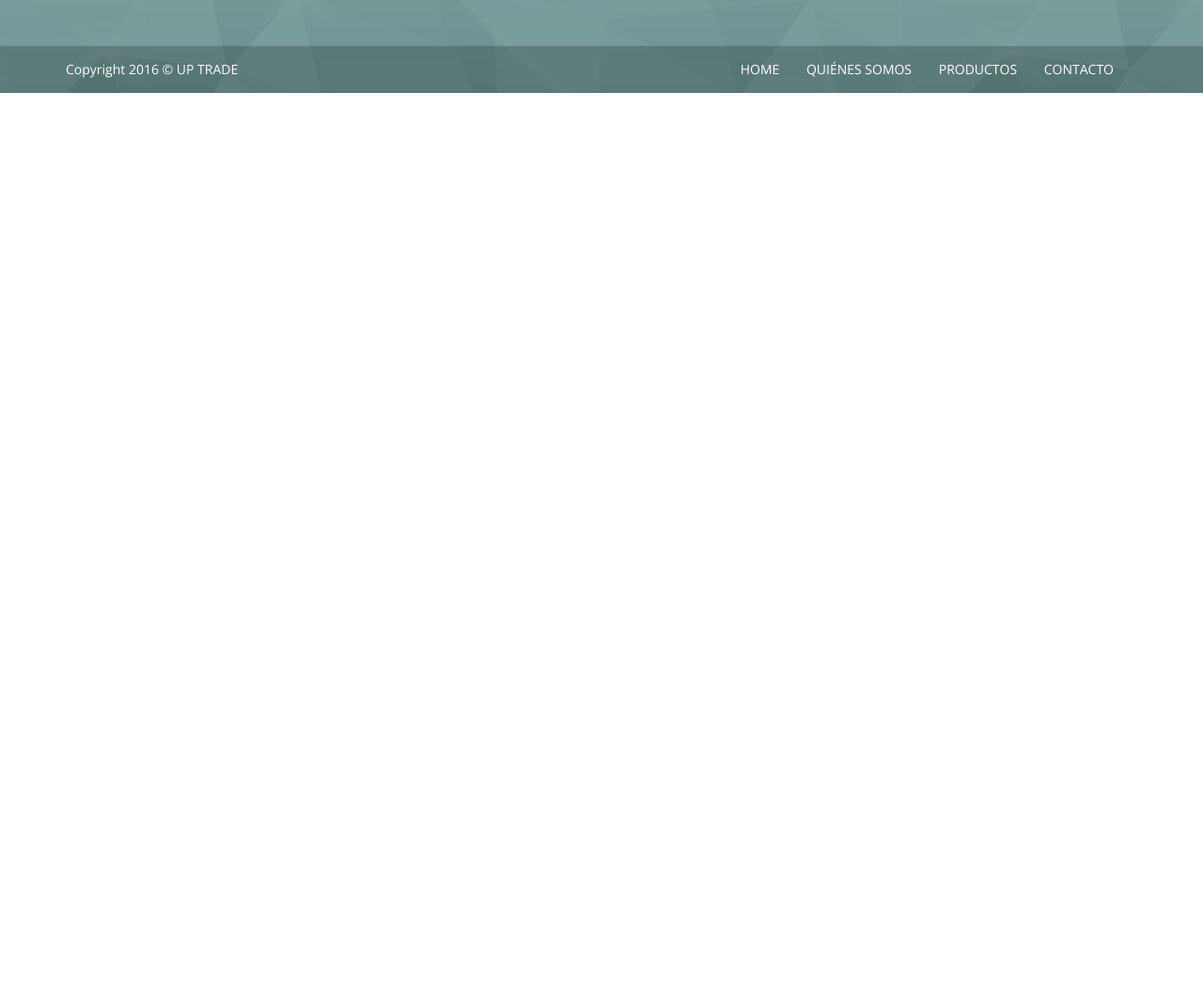
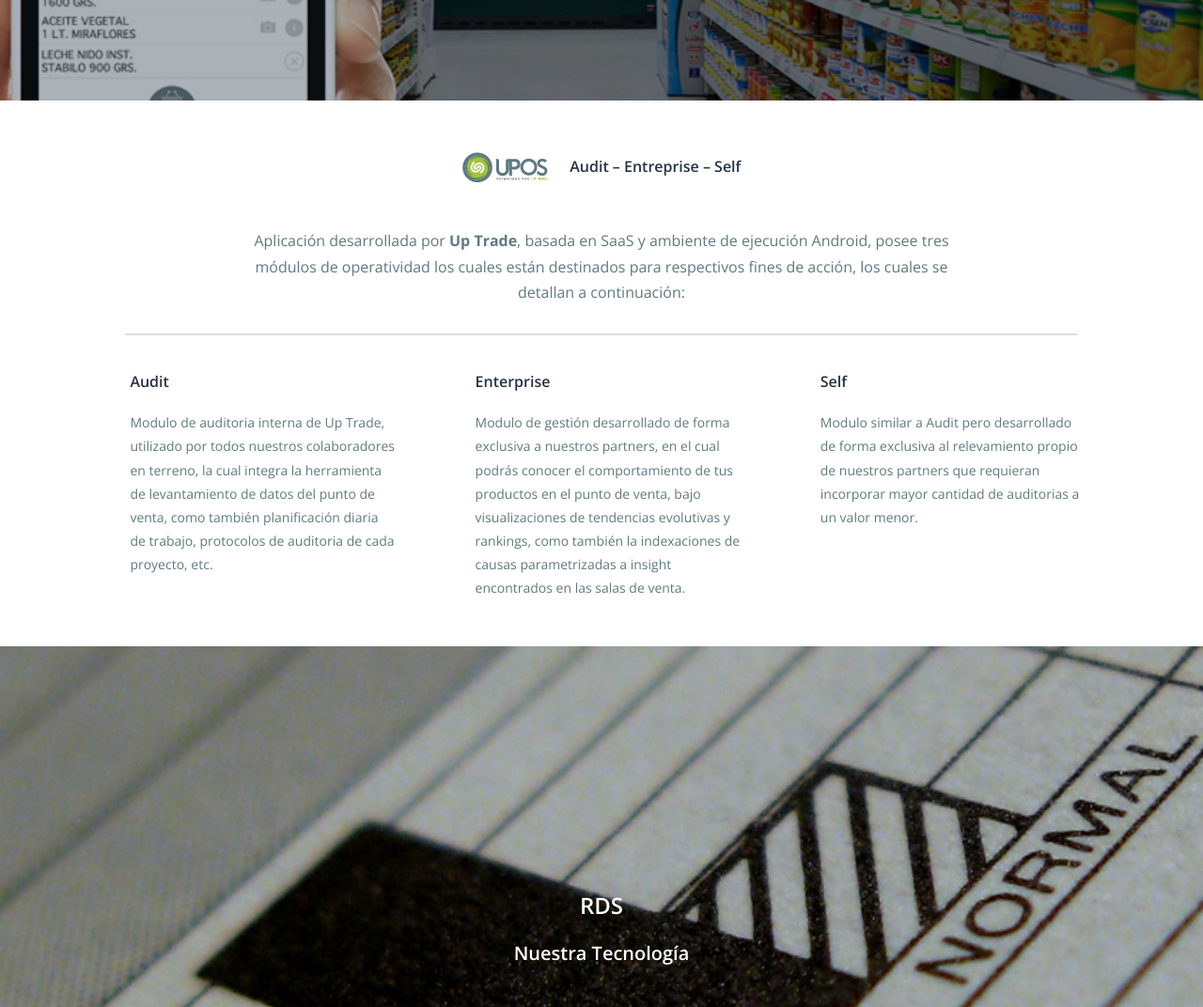
Before and after one commit to jlmonroy13/uptrade, a plain HTML site: page nuestra-tecnologia.html in a window 1280 px wide. Shown: the part 500-1572 px from the top of the page at 94% size. Before the commit the page ends 800 px from the top, so only its background shows below. Drawn offline with nearby package versions, Linux system fonts and the light colour scheme.

Commit message:
nuestra tecnologia falta ultima seccion

```diff
--- /dev/null
+++ b/css/sass/_nuestra-tecnologia.scss
@@ -0,0 +1,83 @@
+// Our technology styes
+#our-technology {
+	.our-technology-main {
+		background:  url('../img/bckg/nuestra-tecnologia_bckg.jpg') no-repeat;
+		background-size: cover;
+		padding: 17.3571rem 0;
+		text-align: center;
+		margin-top: -102px;
+		h2 {
+			font-weight: 600;
+			font-size: 1.7142rem;
+		}
+		h4 {
+			color: white;
+			font-size: 1.4285rem;
+			font-weight: 600;
+		}
+	}
+	.our-technology-audit {
+		padding: 35px 0;
+		.container {
+			text-align: center;
+			img {
+				display: inline-block;
+			}
+			h5 {
+				display: inline-block;
+				font-size: 1.1428rem;
+				color: #253247;
+				font-weight: 600;
+				vertical-align: middle;
+				margin-left: 20px;
+			}
+			>p {
+				color: #5F7A81;
+				font-size: 1.1428rem;
+				font-weight: 300;
+				max-width: 782px;
+				margin: 30px auto;
+				line-height: 1.7;
+				span {
+					font-weight: 700;
+				}
+			}
+			hr {
+				width: 89%;
+				border-top: 2.5px solid #ddd;
+			}
+			.row {
+				padding-left: 6%;
+				h4 {
+					color: #253246;
+					font-size: 1.1428rem;
+					font-weight: 600;
+					text-align: left;
+				}
+				p {
+					color: #5F7A81;
+					font-size: 1rem;
+					font-weight: 300;
+					text-align: left;
+					max-width: 283px;
+					line-height: 1.8;
+				}
+			}
+		}
+	}
+	.our-technology-rds {
+		background:  url('../img/bckg/nuestra-tecnologia_RDSbckg.jpg') no-repeat;
+		background-size: cover;
+		padding: 17.3571rem 0;
+		text-align: center;
+		h2 {
+			font-weight: 600;
+			font-size: 1.7142rem;
+		}
+		h4 {
+			color: white;
+			font-size: 1.4285rem;
+			font-weight: 600;
+		}
+	}
+}
--- a/css/sass/main.scss
+++ b/css/sass/main.scss
@@ -2,4 +2,5 @@
 @import 'header';
 @import 'home';
 @import 'quienes-somos';
+@import 'nuestra-tecnologia';
 @import 'footer';
--- a/nuestra-tecnologia.html
+++ b/nuestra-tecnologia.html
@@ -16,7 +16,7 @@
 	<link href='https://fonts.googleapis.com/css?family=Open+Sans:400,300,300italic,400italic,600,600italic,700,700italic,800,800italic' rel='stylesheet' type='text/css'>
 
 </head>
-<body>
+<body id="our-technology">
 	<!--========= HEADER ===============-->
 	<header>
 		<nav class="navbar" role="navigation">
@@ -46,9 +46,68 @@
 		</nav>
 	</header>
 	<!--========= BODY ===============-->
+	<!-- main -->
 	<section class="our-technology-main">
 		<h2>UPOS</h2>
 		<h4>Nuestra Tecnología</h4>
+	</section>
+	<!-- audit section -->
+	<section class="our-technology-audit">
+		<div class="container">
+			<img src="img/icn/nuestra-tecnologia-uptradeLogo.png" alt="Upos Logo">
+			<h5>Audit – Entreprise – Self</h5>
+			<p>Aplicación desarrollada por<span> Up Trade</span>, basada en SaaS y ambiente de ejecución Android, posee tres módulos de operatividad los cuales están destinados para respectivos fines de acción, los cuales se detallan a continuación:</p>
+			<hr>
+			<div class="row">
+				<div class="col-md-4">
+					<h4>Audit</h4>
+					<p>Modulo de auditoria interna de Up Trade, utilizado por todos nuestros colaboradores en terreno, la cual integra la herramienta de levantamiento de datos del punto de venta, como también planificación diaria de trabajo, protocolos de auditoria de cada proyecto, etc.</p>
+				</div>
+				<div class="col-md-4">
+					<h4>Enterprise</h4>
+					<p>Modulo de gestión desarrollado de forma exclusiva a nuestros partners, en el cual podrás conocer el comportamiento de tus productos en el punto de venta, bajo visualizaciones de tendencias evolutivas y rankings, como también la indexaciones de causas parametrizadas a insight encontrados en las salas de venta.</p>
+				</div>
+				<div class="col-md-4">
+					<h4>Self</h4>
+					<p>Modulo similar a Audit pero desarrollado de forma exclusiva al relevamiento propio de nuestros partners que requieran incorporar mayor cantidad de auditorias a un valor menor.</p>
+				</div>
+			</div>
+		</div>
+	</section>
+	<!-- RDS section -->
+	<section class="our-technology-rds">
+		<h2>RDS</h2>
+		<h4>Nuestra Tecnología</h4>
+	</section>
+	<!-- Productos relacionados section -->
+	<section class="our-technology-productosRel">
+		<div class="container">
+			<div class="row">
+				<div class="col-md-5">
+					<img src="img/icn/nuestra-tecnologia-rdslogo.png" alt="RDS Logo">
+					<h5>Real Time Data System</h5>
+					<p>Nuestra plataforma Web desarrollada por UP Trade, basada en SaaS, en la cual podrás gestionar de forma rápida y amigable la información del punto de venta, utilizando gráficos de tendencias, pie y ranking, con lo cual podrás identificar los insigth en las salas de venta.</p>
+				</div>
+				<div class="col-md-7">
+					<img src="img/icn/nuestra-tecnologia-tableaulogo.png" alt="Tableaulogo Logo">
+					<h5>(Analytics UP TRADE)</h5>
+					<p>Tableau es un software de analítica y business intelligence con  una fuerte orientación al proceso de toma de decisiones.  A  través de la tecnología VizQL, Tableau  ha cambiado completamente la forma de trabajar con data permitiendo crear complejas visualizaciones a través de funciones sencillas de drag & drop. Además, el potente procesador de data de Tableau, permite hacer análisis complejos de millones de filas de data en cuestión de segundos.</p>
+				</div>
+			</div>
+			<h4>Productos Relacionados</h4>
+			<div class="row">
+				<div class="col-md-6">
+					<img src="img/bckg/nuestra-tecnologia_nsgbckg.jpg" alt="">
+					<p>NSG - Nivel de Servicio de Góndola</p>
+					<p>Producto Cuantitativo</p>
+				</div>
+				<div class="col-md-6">
+					<img src="img/bckg/nuestra-tecnologia_preciosbckg.jpg" alt="">
+					<p>Precios</p>
+					<p>Producto Cuantitativo</p>
+				</div>
+			</div>
+		</div>
 	</section>
 	<!-- FOOTER -->
 	<footer>
```
Also changed, not shown: index.html (+1 -1 lines), css/main.css, img/bckg/nuestra-tecnologia_RDSbckg.jpg (added), img/bckg/nuestra-tecnologia_bckg.jpg (added), img/bckg/nuestra-tecnologia_nsgbckg.jpg (added), img/bckg/nuestra-tecnologia_preciosbckg.jpg (added), img/icn/nuestra-tecnologia-rdslogo.png (added), img/icn/nuestra-tecnologia-tableaulogo.png (added), img/icn/nuestra-tecnologia-uptradeLogo.png (added), 1 other file.
